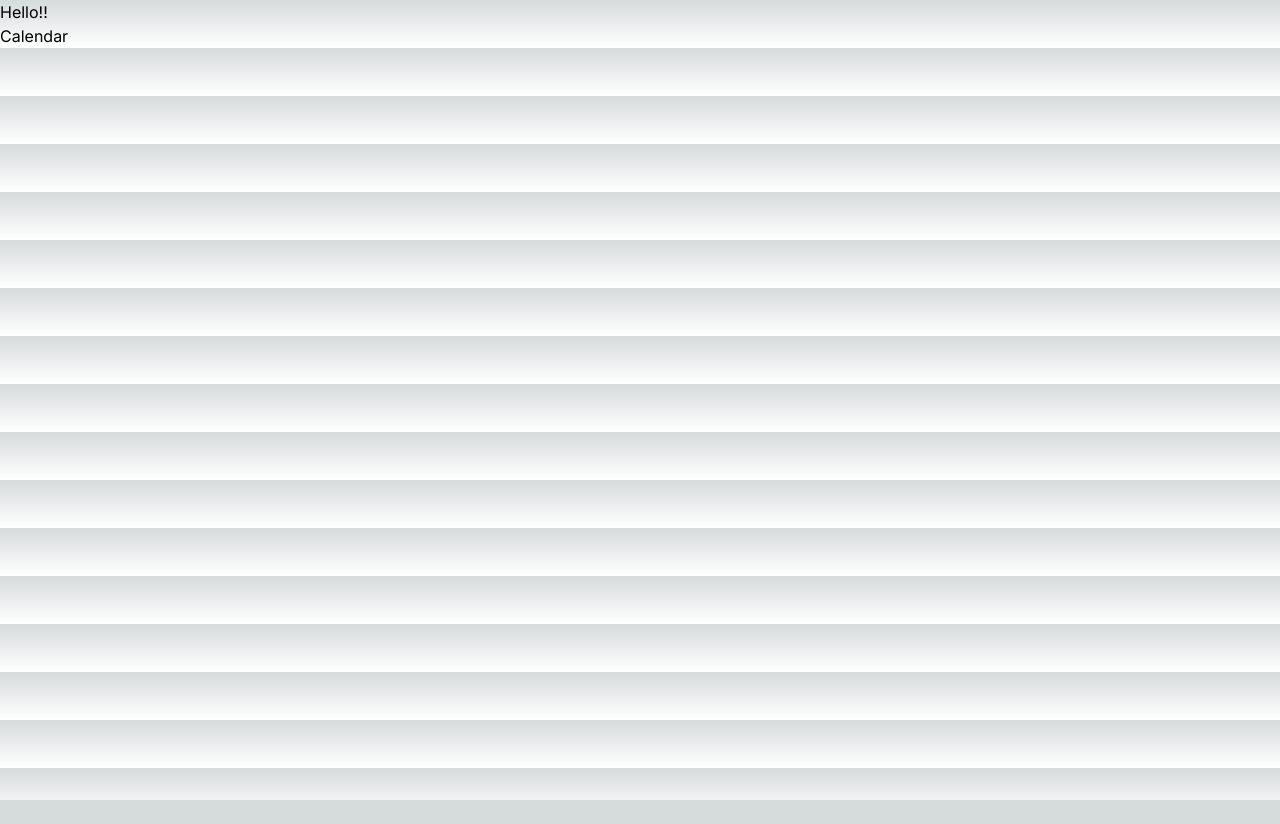
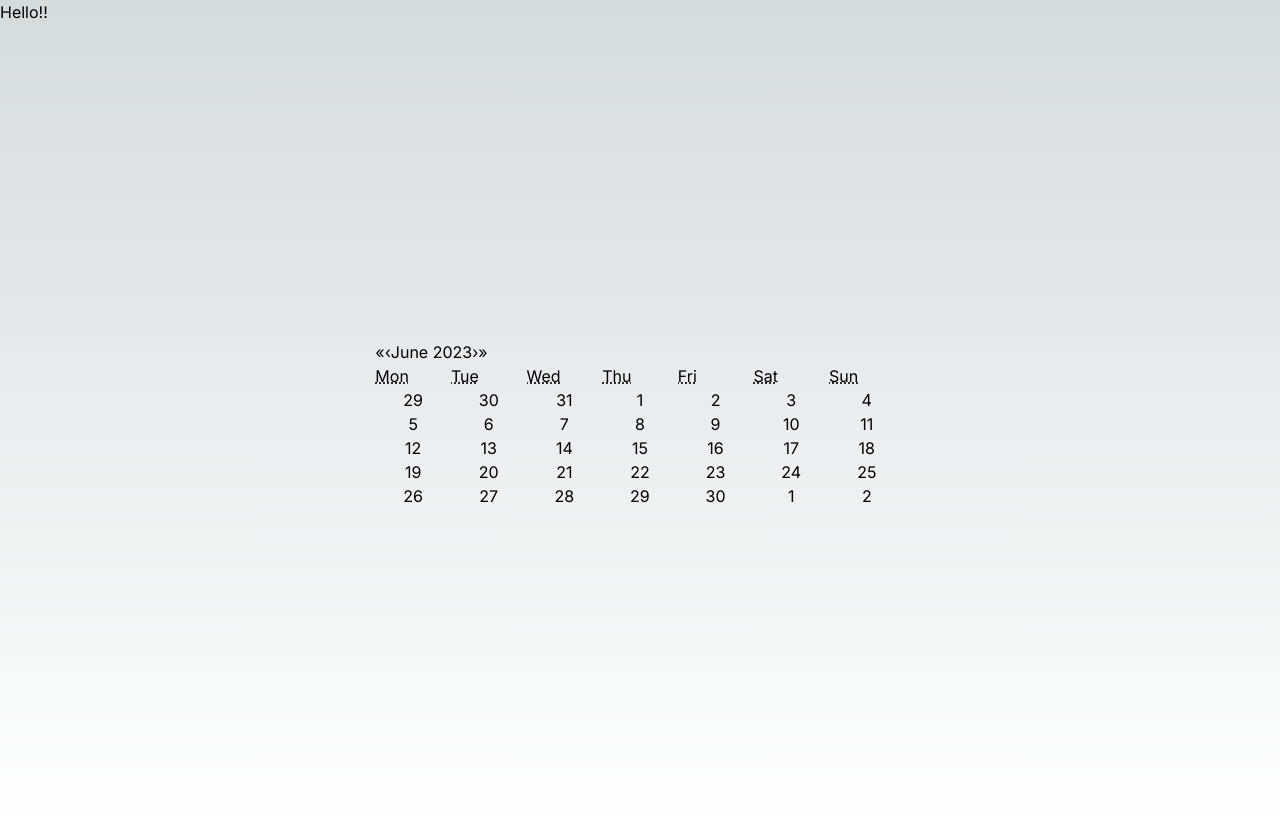
Before and after one commit to lara-vel-dev/travel-bending, a Next.js app: page / in a window 1280 px wide. Before the commit the page ends 800 px from the top, so only its background shows below. Built offline with nearby package versions, Linux system fonts and the light colour scheme.

Commit message:
(Add) Prisma client

```diff
--- a/app/Components/Calendar.tsx
+++ b/app/Components/Calendar.tsx
@@ -1,7 +1,35 @@
-const Calendar = () => {
+"use client";
+
+import ReactCalendar from "react-calendar";
+import { useState, FC } from "react";
+
+interface CalendarProps {}
+
+interface DateType {
+  justDate: Date | null;
+  dateTime: Date | null;
+}
+
+const Calendar: FC<indexProps> = ({}) => {
+  const [date, setDate] = useState<DateType>({
+    justDate: null,
+    dateTime: null,
+  });
+
   return (
-    <div>
-      <h1>Calendar</h1>
+    <div className="flex h-screen flex-col items-center justify-center">
+      {date.justDate ? (
+        <div></div>
+      ) : (
+        <ReactCalendar
+          minDate={new Date()}
+          className="react-calendar p-2"
+          view="month"
+          onClickDay={(date) =>
+            setDate((prev) => ({ ...prev, justDate: date }))
+          }
+        />
+      )}
     </div>
   );
 };
--- a/package.json
+++ b/package.json
@@ -9,6 +9,7 @@
     "lint": "next lint"
   },
   "dependencies": {
+    "@prisma/client": "^4.15.0",
     "@types/node": "20.2.5",
     "@types/react": "18.2.9",
     "@types/react-calendar": "^4.1.0",
```
Also changed, not shown: app/Components/Calendar.css (added), 1 other file (tests, documents, lock files or other folders).
